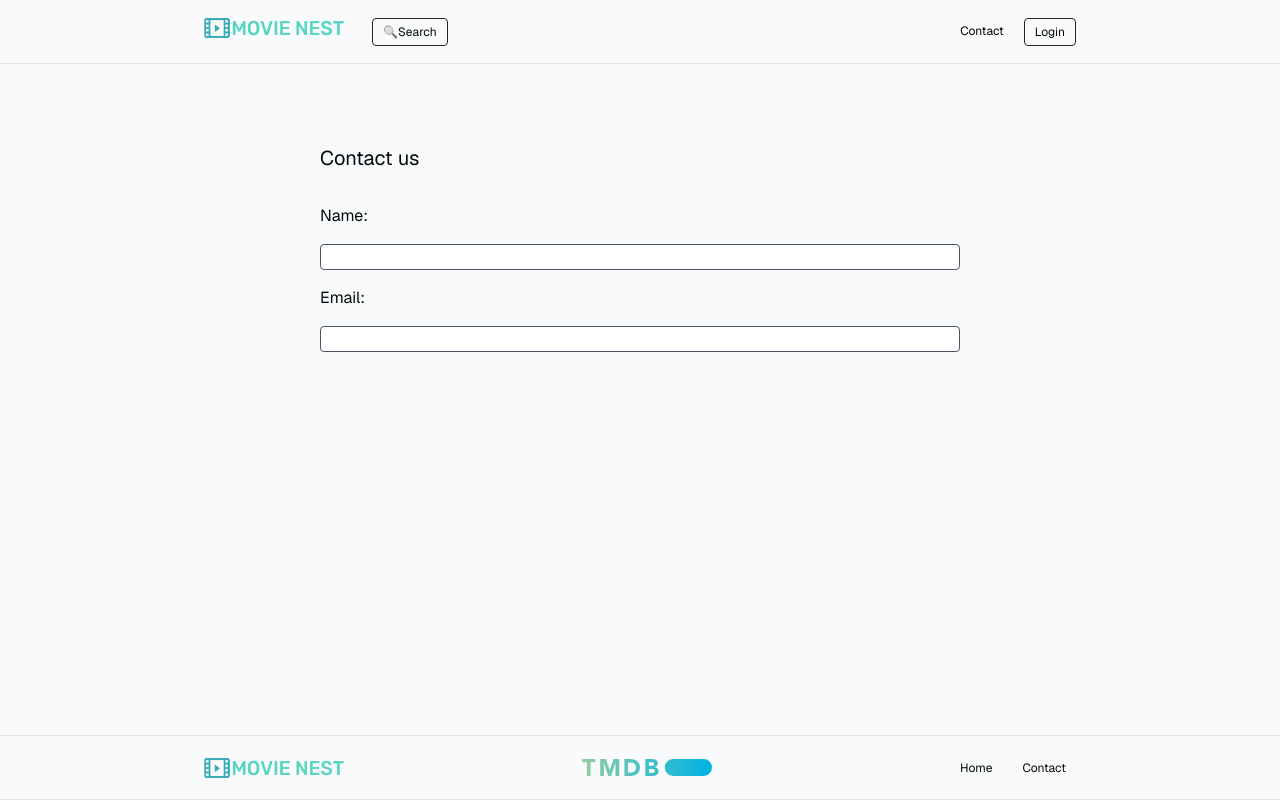
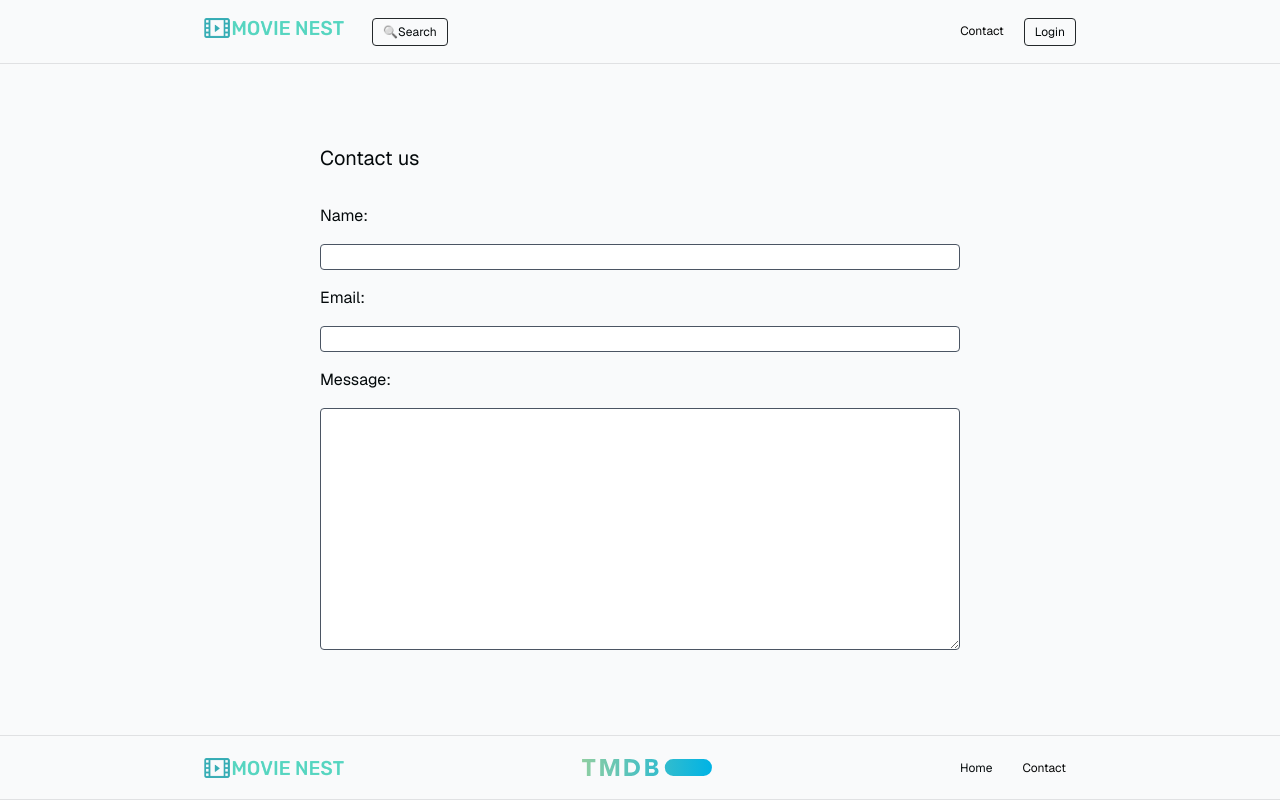
Before and after one commit to rakenduste-programmeerimine-2023/movie-nest, a Next.js app: page /contact in a window 1280 px wide. Built offline with nearby package versions, Linux system fonts and the light colour scheme; no server answers.

Commit message:
feat: contact page add message input

```diff
--- a/components/ContactForm.jsx
+++ b/components/ContactForm.jsx
@@ -17,6 +17,13 @@ const ContactForm = () => {
           type="email"
           id="email"
         />
+        <label htmlFor="message">Message:</label>
+        <textarea
+          className="text-black border border-gray-600 rounded"
+          id="message"
+          cols="30"
+          rows="10"
+        ></textarea>
       </form>
     </div>
   );
```
